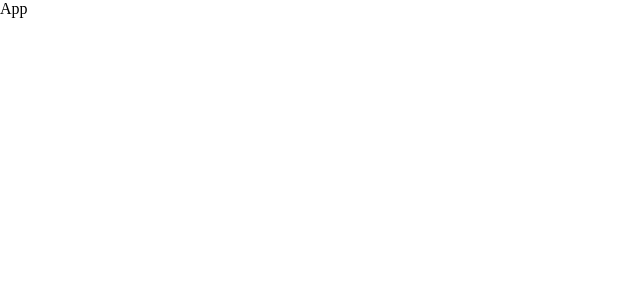
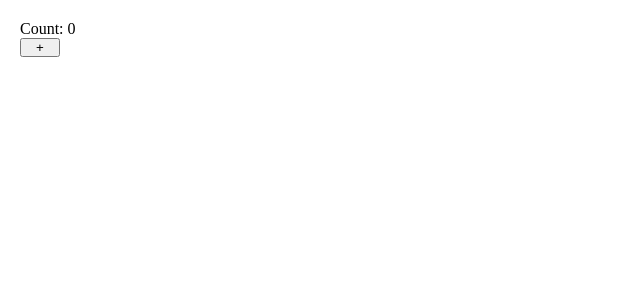
Before and after one commit to HarryKim24/react-vitest-basic, a React (Vite) app: page / in a window 1280 px wide. Shown: the top 300 px of the page, without its empty margins (0-640 px from the left). Built offline with nearby package versions, Linux system fonts and the light colour scheme.

Commit message:
add Counter

```diff
--- a/package.json
+++ b/package.json
@@ -17,9 +17,11 @@
     "@eslint/js": "^9.39.1",
     "@testing-library/jest-dom": "^6.9.1",
     "@testing-library/react": "^16.3.1",
+    "@testing-library/user-event": "^14.6.1",
     "@types/react": "^19.2.5",
     "@types/react-dom": "^19.2.3",
     "@vitejs/plugin-react": "^5.1.1",
+    "@vitest/ui": "^4.0.15",
     "eslint": "^9.39.1",
     "eslint-plugin-react-hooks": "^7.0.1",
     "eslint-plugin-react-refresh": "^0.4.24",
--- a/src/App.jsx
+++ b/src/App.jsx
@@ -1,10 +1,11 @@
 import './App.css'
+import Counter from './components/Counter'
 
 function App() {
 
   return (
-    <div>
-      App
+    <div style={{ padding: 20 }}>
+      <Counter />
     </div>
   )
 }
--- /dev/null
+++ b/src/components/Counter.jsx
@@ -0,0 +1,18 @@
+import { useState } from "react"
+
+const Counter = () => {
+
+  const [count, setCount] = useState(0);
+
+  return (
+    <div>
+      <p>Count: {count}</p>
+      <button
+        onClick={() => setCount(count + 1)}
+        style={{ width: 40 }}
+      >+</button>
+    </div>
+  )
+}
+
+export default Counter
```
Also changed, not shown: 2 other files (tests, documents, lock files or other folders).
